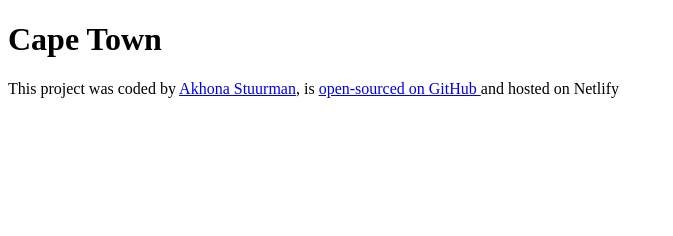
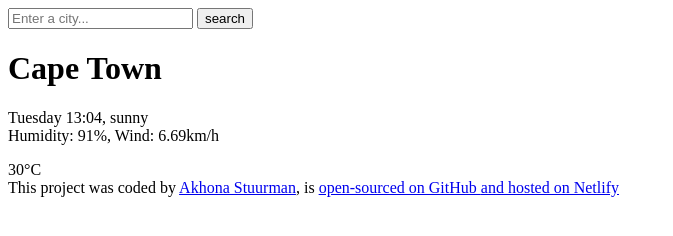
Before and after one commit to MsAikho/Vanilla-Weather-Search, a plain HTML site: page src/index.html in a window 1280 px wide. Shown: the whole page, without its empty margins (0-673 px from the left). Drawn offline with Linux system fonts and the light colour scheme.

Commit message:
Update index.html

```diff
--- a/src/index.html
+++ b/src/index.html
@@ -6,12 +6,34 @@
     <title>Weather Search</title>
   </head>
   <body>
-    <h1>Cape Town</h1>
+    <header>
+      <form>
+        <input type="search" placeholder="Enter a city..." required />
+        <input type="submit" value="search" />
+      </form>
+    </header>
+    <main>
+      <div>
+        <h1>Cape Town</h1>
+        <p>
+          Tuesday 13:04, sunny
+          <br />
+          Humidity: 91%, Wind: 6.69km/h
+        </p>
+      </div>
+      <div>30°C</div>
+    </main>
+
     <footer>
       This project was coded by
-      <a href="https://github.com/MsAikho" target="_blank">Akhona Stuurman</a>, is
-      <a href="https://github.com/MsAikho/Vanilla-weather-search" target="_blank">open-sourced  on GitHub </a>
-       and hosted on Netlify
+      <a href="https://github.com/MsAikho" target="_blank">Akhona Stuurman</a>,
+      is
+      <a
+        href="https://github.com/MsAikho/Vanilla-weather-search"
+        target="_blank"
+        >open-sourced on GitHub
+      </a>
+      <a  href="https://app.netlify.com/teams/msaikho/sites" target="_blank">and hosted on Netlify</a>
     </footer>
   </body>
 </html>
```
